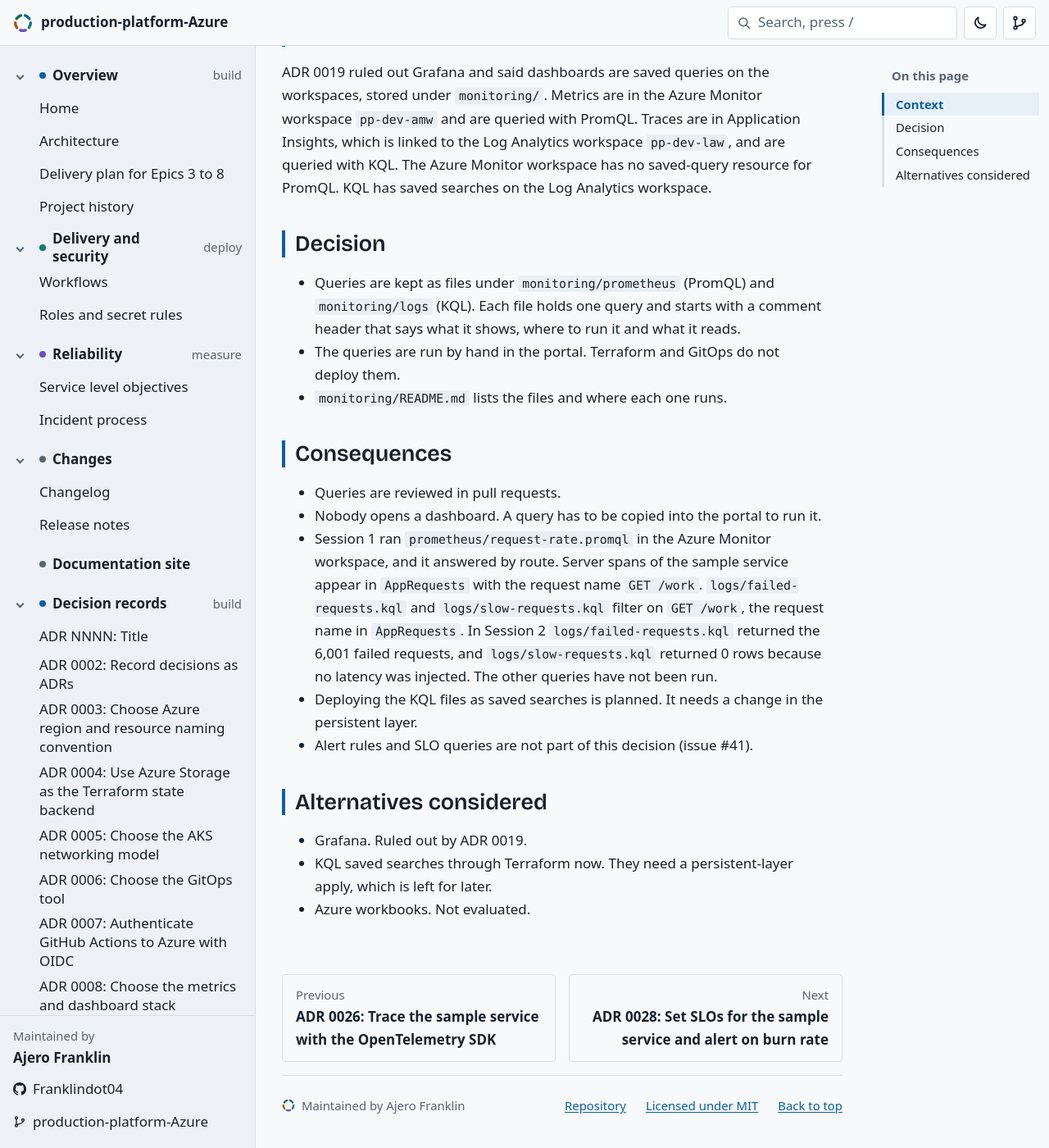
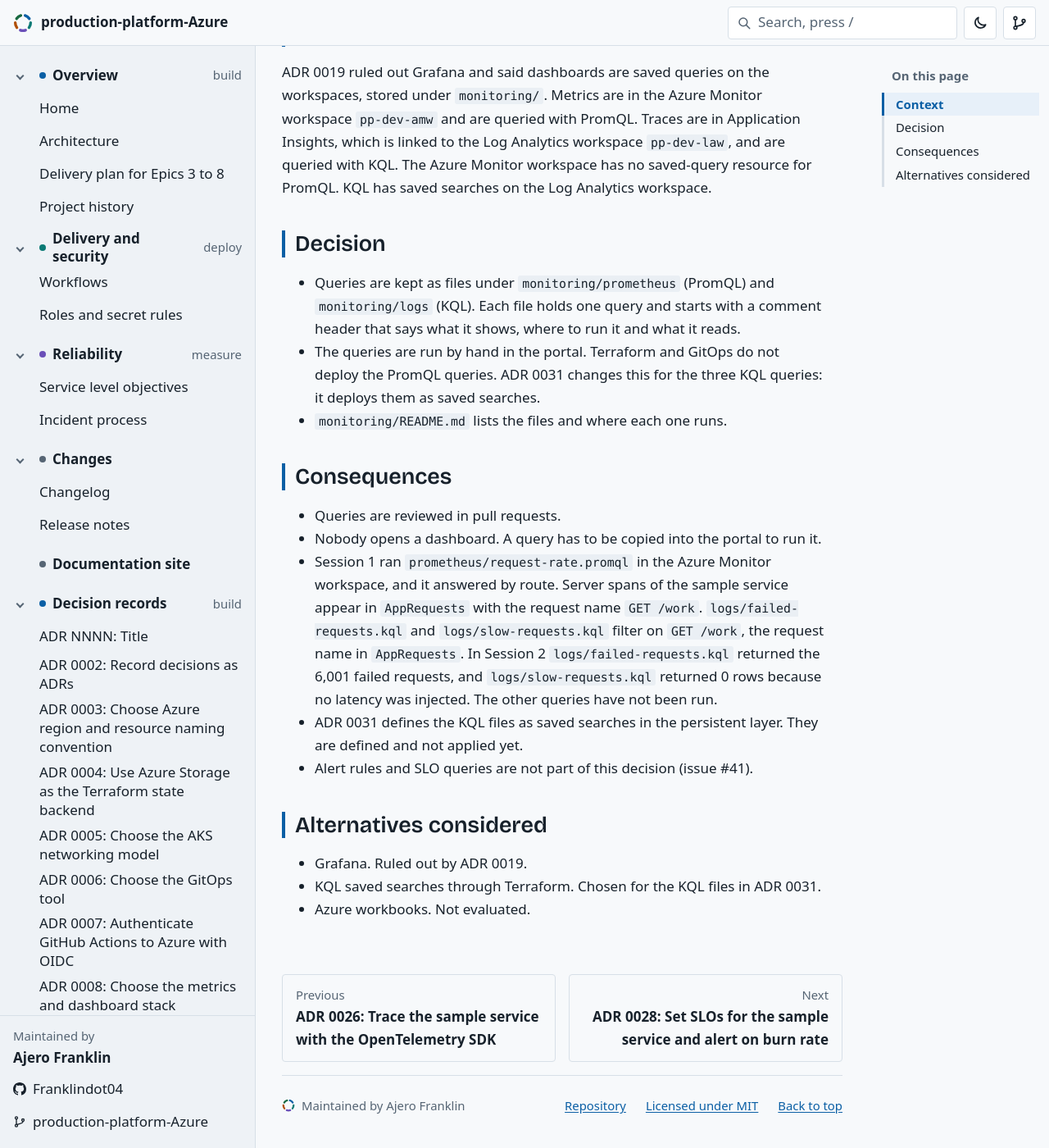
Before and after one commit to Franklindot04/production-platform-Azure, a Jekyll site: the page built from docs/adr/0027-dashboard-queries-as-files.md, in a window 1280 px wide and 1400 px high, scrolled down 418 px. Shown: the whole window at 82% size. Built offline with Jekyll 4.4.1, drawn with Linux system fonts in a browser that asks for light colours; some web fonts are replaced; our own code applies the rules of GitHub Pages for plain Markdown files; comment, search, counter and statistics services are not loaded.

Commit message:
add adr 0031 for the kql saved searches and amend adr 0027 (#40)

```diff
--- a/docs/adr/0027-dashboard-queries-as-files.md
+++ b/docs/adr/0027-dashboard-queries-as-files.md
@@ -11,7 +11,7 @@ ADR 0019 ruled out Grafana and said dashboards are saved queries on the workspac
 ## Decision
 
 - Queries are kept as files under `monitoring/prometheus` (PromQL) and `monitoring/logs` (KQL). Each file holds one query and starts with a comment header that says what it shows, where to run it and what it reads.
-- The queries are run by hand in the portal. Terraform and GitOps do not deploy them.
+- The queries are run by hand in the portal. Terraform and GitOps do not deploy the PromQL queries. ADR 0031 changes this for the three KQL queries: it deploys them as saved searches.
 - `monitoring/README.md` lists the files and where each one runs.
 
 ## Consequences
@@ -19,11 +19,11 @@ ADR 0019 ruled out Grafana and said dashboards are saved queries on the workspac
 - Queries are reviewed in pull requests.
 - Nobody opens a dashboard. A query has to be copied into the portal to run it.
 - Session 1 ran `prometheus/request-rate.promql` in the Azure Monitor workspace, and it answered by route. Server spans of the sample service appear in `AppRequests` with the request name `GET /work`. `logs/failed-requests.kql` and `logs/slow-requests.kql` filter on `GET /work`, the request name in `AppRequests`. In Session 2 `logs/failed-requests.kql` returned the 6,001 failed requests, and `logs/slow-requests.kql` returned 0 rows because no latency was injected. The other queries have not been run.
-- Deploying the KQL files as saved searches is planned. It needs a change in the persistent layer.
+- ADR 0031 defines the KQL files as saved searches in the persistent layer. They are defined and not applied yet.
 - Alert rules and SLO queries are not part of this decision (issue #41).
 
 ## Alternatives considered
 
 - Grafana. Ruled out by ADR 0019.
-- KQL saved searches through Terraform now. They need a persistent-layer apply, which is left for later.
+- KQL saved searches through Terraform. Chosen for the KQL files in ADR 0031.
 - Azure workbooks. Not evaluated.
```
Also changed, not shown: docs/adr/0031-kql-saved-searches.md (added, +31 -0 lines).
